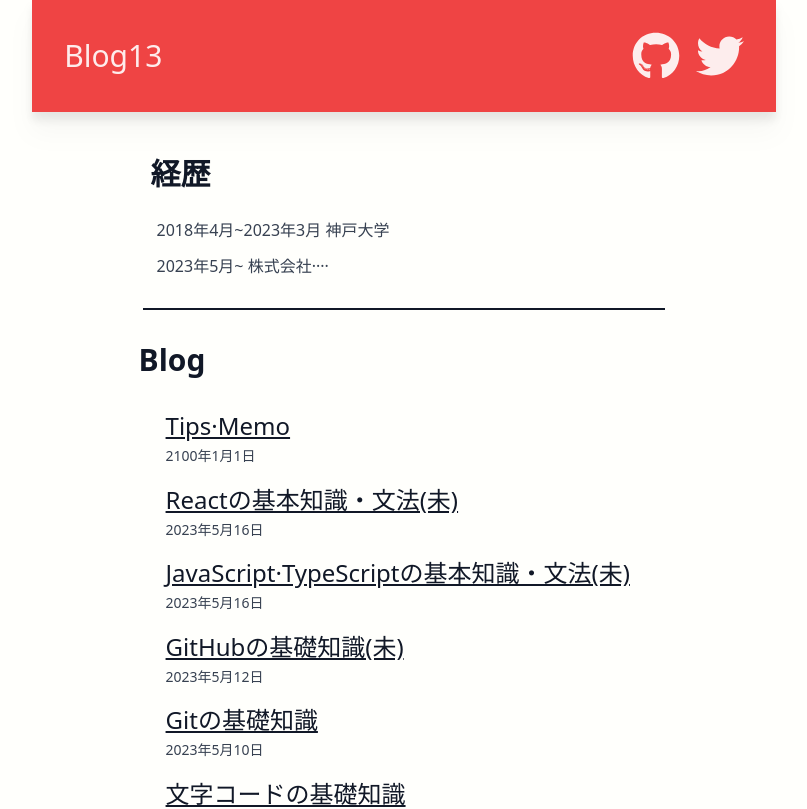
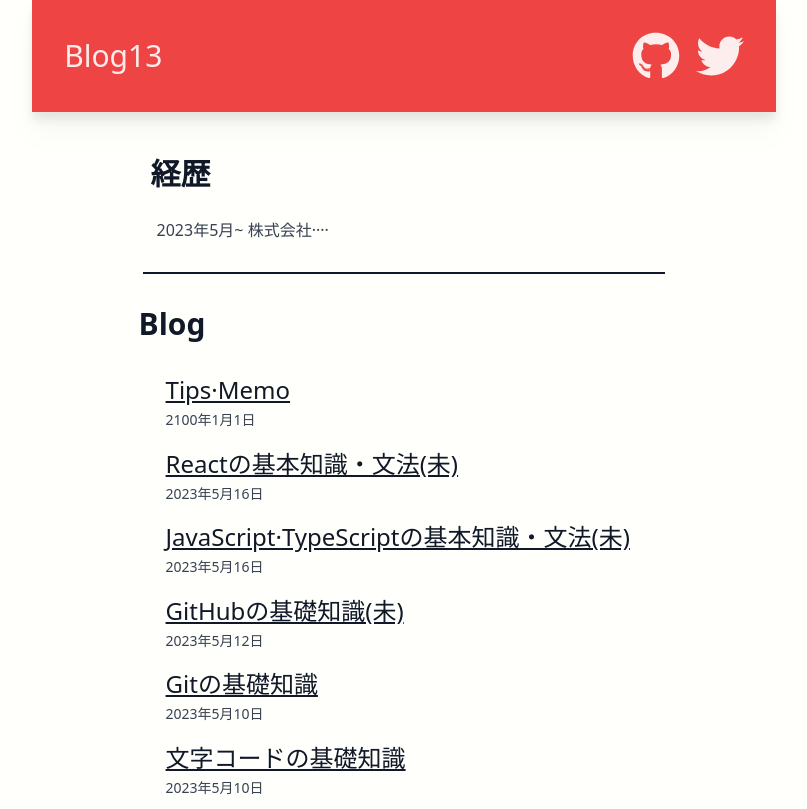
Before and after one commit to miga-t/mylog, a Next.js app: page / in a window 1280 px wide. Shown: the top 809 px of the page, without its empty margins (236-1043 px from the left). Built offline with nearby package versions, Linux system fonts and the light colour scheme.

Commit message:
Update page.tsx

```diff
--- a/app/page.tsx
+++ b/app/page.tsx
@@ -13,7 +13,6 @@ export default function Home() {
 			<section className="border-b-2 border-gray-900 p-2 m-3">
 				<h2 className="mt-6 mb-6 text-3xl">経歴</h2>
 				<ul className="pl-0">
-					<li className="list-none">2018年4月~2023年3月 神戸大学</li>
 					<li className="list-none">2023年5月~ 株式会社····</li>
 				</ul>
 			</section>
```
